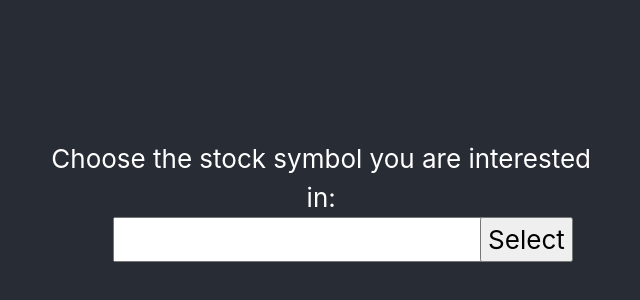
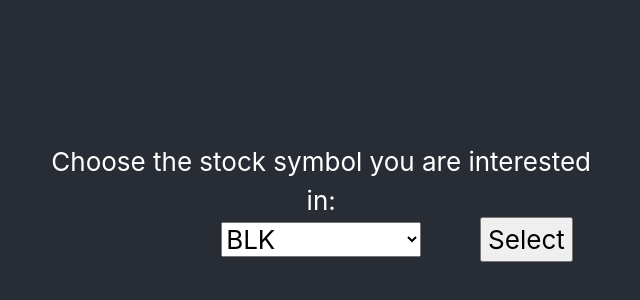
Before and after one commit to mpreilly/stock-analysis-frontend, a React (Create React App) app: page / in a window 1280 px wide. Shown: the part 196-496 px from the top of the page, without its empty margins (331-971 px from the left). Built offline with nearby package versions, Linux system fonts and the light colour scheme.

Commit message:
change to select

```diff
--- a/src/MainScreen.js
+++ b/src/MainScreen.js
@@ -8,7 +8,8 @@ class MainScreen extends React.Component {
             symbolInput: '',
             symbol: '',
             sentimentPct: -1,
-            technicalPct: -1
+            technicalPct: -1,
+            listdata: [ {key: "BLK", value: "Blackrock"}, {key: "MSFT", value: "Microsoft"} ]
         };
 
         this.handleChange = this.handleChange.bind(this);
@@ -24,20 +25,21 @@ class MainScreen extends React.Component {
         this.setState(prevState => ({ symbol: prevState.symbolInput }))
     }
 
-    data = [ {key: "BLK", value: "Blackrock"}, {key: "MSFT", value: "Microsoft"} ]
-
     render() {
         if (this.state.symbol === '') {
             return (
-                // <p>search bar goes here</p>
                 <form onSubmit={this.handleSubmit}>
-                    <label>
-                        Choose the stock symbol you are interested in:<br/>
-                        <input value={this.state.symbolInput} onChange={this.handleChange} type="text" />
+                    <label>Choose the stock symbol you are interested in:<br/>
+                    <select style={{width:200}} onChange={this.handleChange}>
+                        {this.state.listdata.map(dataTemplate => (
+                            <option key={dataTemplate.key} value={dataTemplate.key}>
+                                {dataTemplate.key}
+                            </option>
+                        ))}
+                    </select>
                     </label>
                     <input id="select" type="submit" value="Select"/>
                 </form>
-
             )
         } else if (this.state.sentimentPct === -1) {
             return (
@@ -50,9 +52,7 @@ class MainScreen extends React.Component {
                         <input type="range" class="custom-range" min="0" max="100" step="5" id="customRange"></input>
                         <label>Technical</label>
                     </form>
-
                 </div>
-
             )
         } else {
             return (
```
